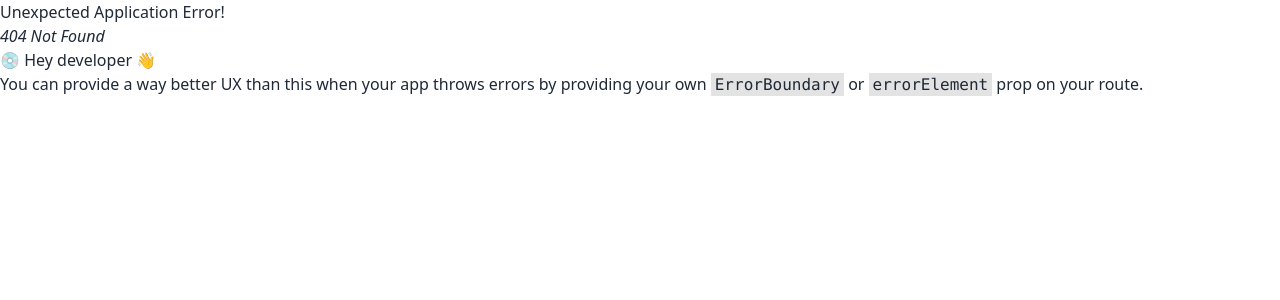
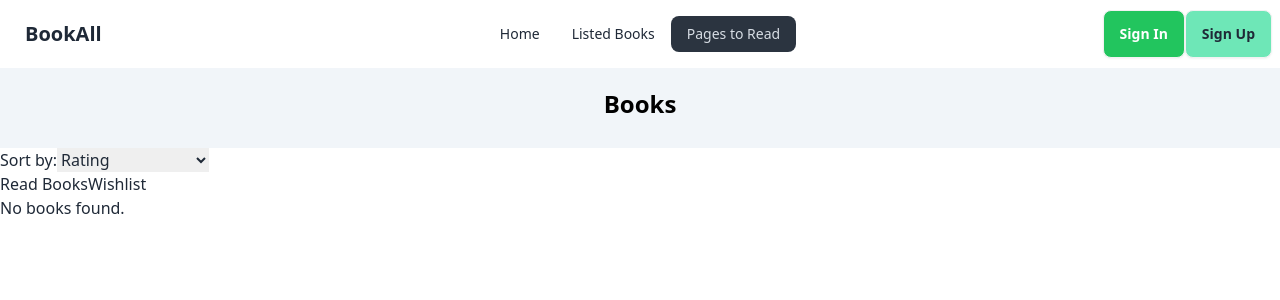
Before and after one commit to Israt-js/Book-Vibe-8, a React (Vite) app: page /list in a window 1280 px wide. Before the commit this address had no page. Shown: the top 300 px of the page. Built offline with nearby package versions, Linux system fonts and the light colour scheme.

Commit message:
booklist added

```diff
--- /dev/null
+++ b/src/component/listBook/ListBook.jsx
@@ -0,0 +1,119 @@
+// import React, { useState, useEffect } from 'react';
+
+// function ListedBooksPage() {
+//   const [sortBy, setSortBy] = useState(null);
+//   const [books, setBooks] = useState([]);
+//   const [tab, setTab] = useState('read');
+
+//   useEffect(() => {
+//     const storedBooks = JSON.parse(localStorage.getItem(tab === 'read' ? 'readbook' : 'wishlist')) || [];
+//     setBooks(storedBooks);
+//   }, [tab]);
+
+//   const handleSortChange = (e) => {
+//     setSortBy(e.target.value);
+//   };
+
+//   const handleAddToRead = () => {
+//     setTab('read');
+//   };
+
+//   const handleAddToWishlist = () => {
+//     setTab('wishlist');
+//   };
+
+//   return (
+//     <div>
+//       <header>
+//       <h2 className="text-2xl font-extrabold text-center pt-5 bg-slate-100 h-20 w-auto text-black">Books</h2>
+//       </header>
+//       <div>
+//         <label htmlFor="sort">Sort by:
+//         <select id="sort" value={sortBy} onChange={handleSortChange}>
+//           <option value="rating">Rating</option>
+//           <option value="pages">Number of Pages</option>
+//           <option value="year">Published Year</option>
+//         </select>
+//         </label>
+//       </div>
+//       <div>
+//         <button onClick={handleAddToRead}>Read Books</button>
+//         <button onClick={handleAddToWishlist}>Wishlist</button>
+//       </div>
+//       <div id="bookList">
+//         {books.length === 0 ? (
+//           <p>No books found.</p>
+//         ) : (
+//           <ul>
+//             {books.map((book, index) => (
+//               <li key={index}>{book.title} - {book.author}</li>
+//             ))}
+//           </ul>
+//         )}
+//       </div>
+//     </div>
+//   );
+// }
+
+// export default ListedBooksPage;
+
+
+
+import React, { useState, useEffect } from 'react';
+
+function ListedBooksPage() {
+  const [sortBy, setSortBy] = useState('rating'); // Default sorting option
+  const [books, setBooks] = useState([]);
+  const [tab, setTab] = useState('read');
+
+  useEffect(() => {
+    // Fetch books from local storage based on the selected tab
+    const storedBooks = JSON.parse(localStorage.getItem(tab === 'read' ? 'readBooks' : 'wishlistBooks')) || [];
+    setBooks(storedBooks);
+  }, [tab]);
+
+  const handleSortChange = (e) => {
+    setSortBy(e.target.value);
+  };
+
+  const handleAddToRead = () => {
+    setTab('read');
+  };
+
+  const handleAddToWishlist = () => {
+    setTab('wishlist');
+  };
+
+  return (
+    <div>
+      <header>
+      <h2 className="text-2xl font-extrabold text-center pt-5 bg-slate-100 h-20 w-auto text-black">Books</h2>
+      </header>
+      <div>
+        <label htmlFor="sort">Sort by:</label>
+        <select id="sort" value={sortBy} onChange={handleSortChange}>
+          <option value="rating">Rating</option>
+          <option value="pages">Number of Pages</option>
+          <option value="year">Published Year</option>
+        </select>
+      </div>
+      <div>
+        <button onClick={handleAddToRead}>Read Books</button>
+        <button onClick={handleAddToWishlist}>Wishlist</button>
+      </div>
+      <div id="bookList">
+        {books.length === 0 ? (
+          <p>No books found.</p>
+        ) : (
+          <ul>
+            {books.map((book, index) => (
+              <li key={index}>{book.title} - {book.author}</li>
+            ))}
+          </ul>
+        )}
+      </div>
+    </div>
+  );
+}
+
+export default ListedBooksPage;
--- /dev/null
+++ b/src/component/listBook/ListedCard.jsx
@@ -0,0 +1,9 @@
+const ListedCard = () => {
+  return (
+    <div className="book-card">
+
+    </div>
+  );
+};
+
+export default ListedCard;
--- a/src/component/nav/Nav.jsx
+++ b/src/component/nav/Nav.jsx
@@ -12,7 +12,7 @@ const Nav = () => {
       <ul tabIndex={0} className="menu menu-sm dropdown-content mt-3 z-[1] p-2 shadow bg-base-100 rounded-box w-52">
         <li> <NavLink to={"/"}>Home</NavLink></li>
         <li> <NavLink to={"/list/"}>Listed Books</NavLink> </li>
-        <li> <NavLink to={""}>Pages to Read</NavLink> </li>
+        <li> <NavLink>Pages to Read</NavLink> </li>
       </ul>
     </div>
     <a className="btn btn-ghost text-xl">BookAll</a>
@@ -21,12 +21,12 @@ const Nav = () => {
     <ul className="menu menu-horizontal px-1">
     <li> <NavLink to={"/"}>Home</NavLink></li>
       <li> <NavLink to={"/list/"}>Listed Books</NavLink></li>
-      <li> <NavLink to={""}>Pages to Read</NavLink> </li>
+      <li> <NavLink>Pages to Read</NavLink> </li>
     </ul>
   </div>
   <div className="navbar-end">
     <a className="btn bg-green-500 text-white">Sign In</a>
-    <a className="btn">Sign Up</a>
+    <a className="btn bg-emerald-300">Sign Up</a>
   </div>
   </div>
   </>
--- a/src/main.jsx
+++ b/src/main.jsx
@@ -9,6 +9,7 @@ import {
 import Root from './component/Root/Root';
 import Banner from './component/home/Banner';
 import BookDetailsPage from './component/bookd/BookDetailsPage';
+import ListBook from './component/listBook/ListBook';
 
 const router = createBrowserRouter([
   {
@@ -24,6 +25,10 @@ const router = createBrowserRouter([
         element: <BookDetailsPage></BookDetailsPage>,
         loader: () => fetch('../book.json'),
       },
+      {
+        path: "/list/",
+        element: <ListBook></ListBook>,
+      },
     ],
   },
 ]);
```
